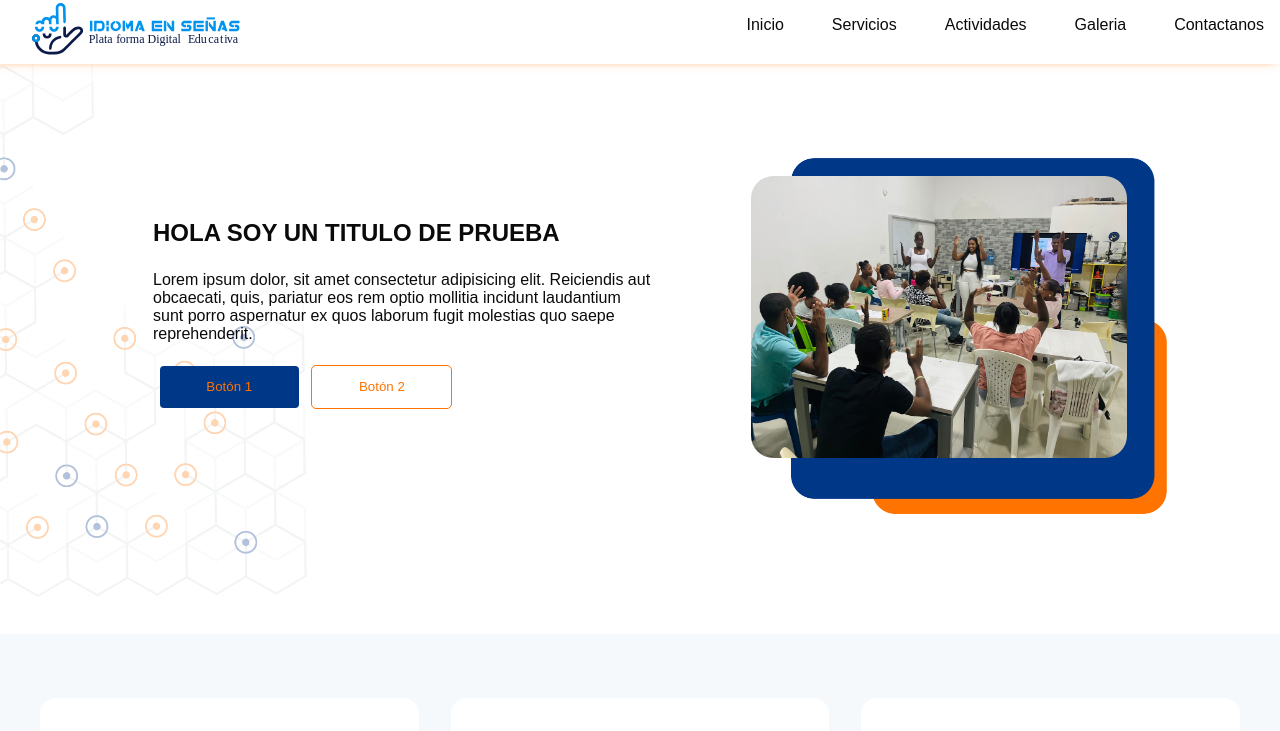
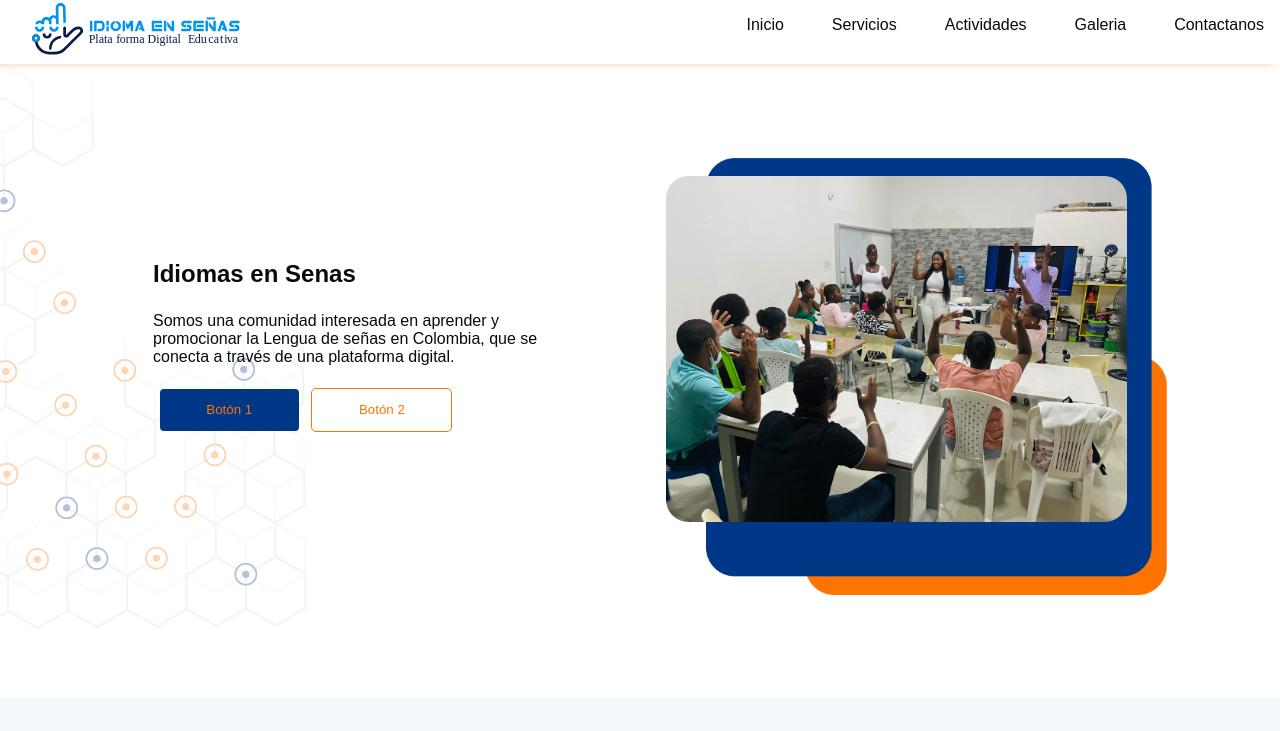
Before and after one commit to lcchaverra/Idiomas_en_senas, a React (Vite) app: page / in a window 1280 px wide. Shown: the top 731 px of the page. Built offline with nearby package versions, Linux system fonts and the light colour scheme; a web font is replaced by a local one.

Commit message:
update de contenido del banner y el footer

```diff
--- a/src/components/Footer.tsx
+++ b/src/components/Footer.tsx
@@ -4,13 +4,13 @@ const Footer = () => {
   return (
     <footer className="footer">
     <div className="social-media">
-      <a href="https://www.facebook.com/tu_pagina" target="_blank" rel="noopener noreferrer">
+      <a href="https://web.facebook.com/Idiomasensenas?mibextid=ZbWKwL&_rdc=1&_rdr" target="_blank" rel="noopener noreferrer">
         <FaFacebook />
       </a>
-      <a href="https://www.instagram.com/tu_pagina" target="_blank" rel="noopener noreferrer">
+      <a href="https://www.instagram.com/idiomas_en_senas/?igshid=ZDc4ODBmNjlmNQ" target="_blank" rel="noopener noreferrer">
         <FaInstagram />
       </a>
-      <a href="https://www.twitter.com/tu_pagina" target="_blank" rel="noopener noreferrer">
+      {/* <a href="https://www.twitter.com/tu_pagina" target="_blank" rel="noopener noreferrer">
         <FaTwitter />
       </a>
       <a href="https://www.youtube.com/tu_canal" target="_blank" rel="noopener noreferrer">
@@ -18,7 +18,7 @@ const Footer = () => {
       </a>
       <a href="https://www.linkedin.com/tu_perfil" target="_blank" rel="noopener noreferrer">
         <FaLinkedin />
-      </a>
+      </a> */}
     </div>
     <div className="created-by">
       <p>Desarrollado por Luis Carlos Chaverra Córdoba</p>
--- a/src/components/MainBanner.tsx
+++ b/src/components/MainBanner.tsx
@@ -8,12 +8,9 @@ const MainBanner = () => {
       <div className="Banner" id="ini">
         <div className="Banner-content">
           <div className="Banner-Primary-content">
-            <h3>HOLA SOY UN TITULO DE PRUEBA</h3>
+            <h3>Idiomas en Senas</h3>
             <p>
-              Lorem ipsum dolor, sit amet consectetur adipisicing elit.
-              Reiciendis aut obcaecati, quis, pariatur eos rem optio mollitia
-              incidunt laudantium sunt porro aspernatur ex quos laborum fugit
-              molestias quo saepe reprehenderit.
+            Somos una comunidad interesada en aprender y promocionar la Lengua de señas en Colombia, que se conecta a través de una plataforma digital.
             </p>
             <div className="button-groud">
               <button className="btn">Botón 1</button>
```
